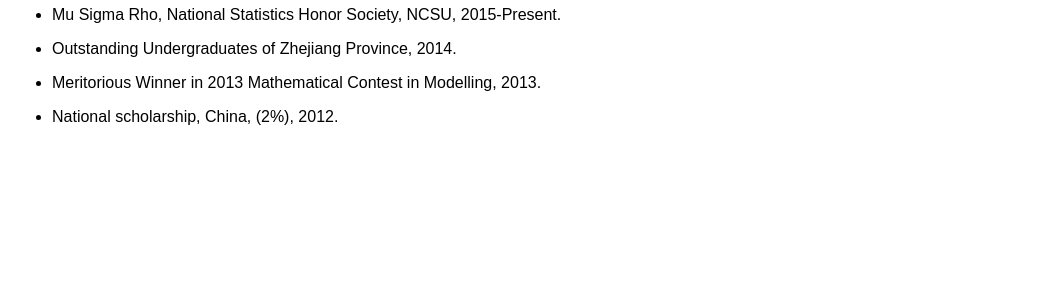
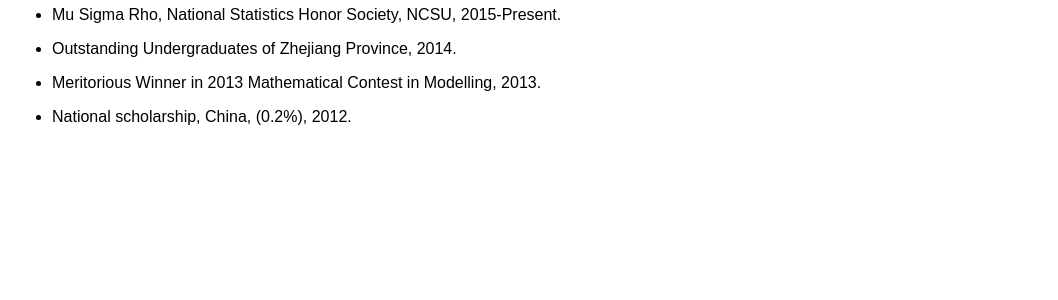
Before and after one commit to callmespring/callmespring.github.io, a Jekyll site: the page built from awards.md, in a window 1280 px wide. Shown: the part 521-821 px from the top of the page, without its empty margins (108-1166 px from the left). Built offline with Jekyll 4.4.1, drawn with Linux system fonts in a browser that asks for light colours.

Commit message:
Update awards.md

```diff
--- a/awards.md
+++ b/awards.md
@@ -31,4 +31,4 @@ title: Grants and Awards
 
 * Meritorious Winner in 2013 Mathematical Contest in Modelling, 2013.
 
-* National scholarship, China, (2%), 2012.
+* National scholarship, China, (0.2%), 2012.
```
